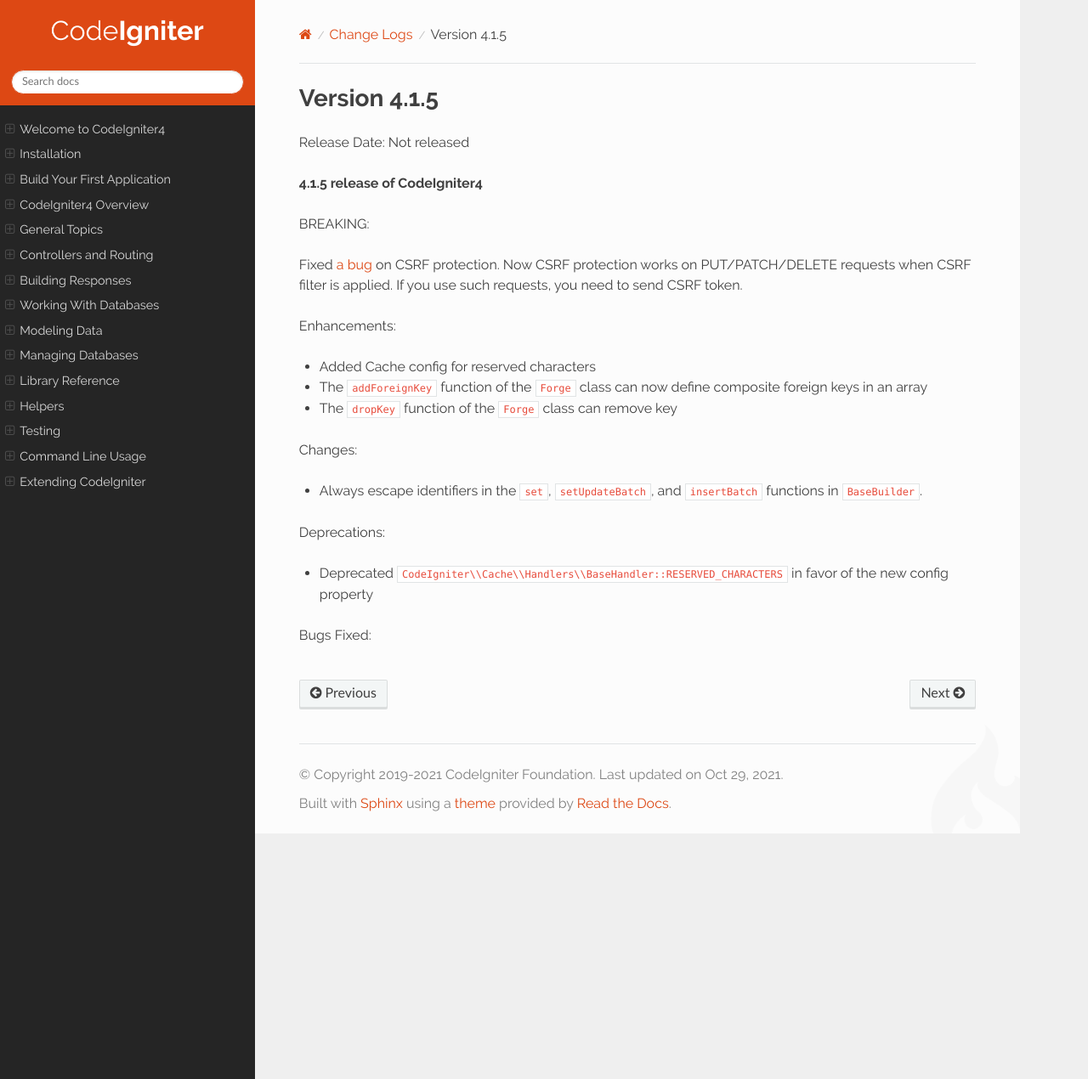
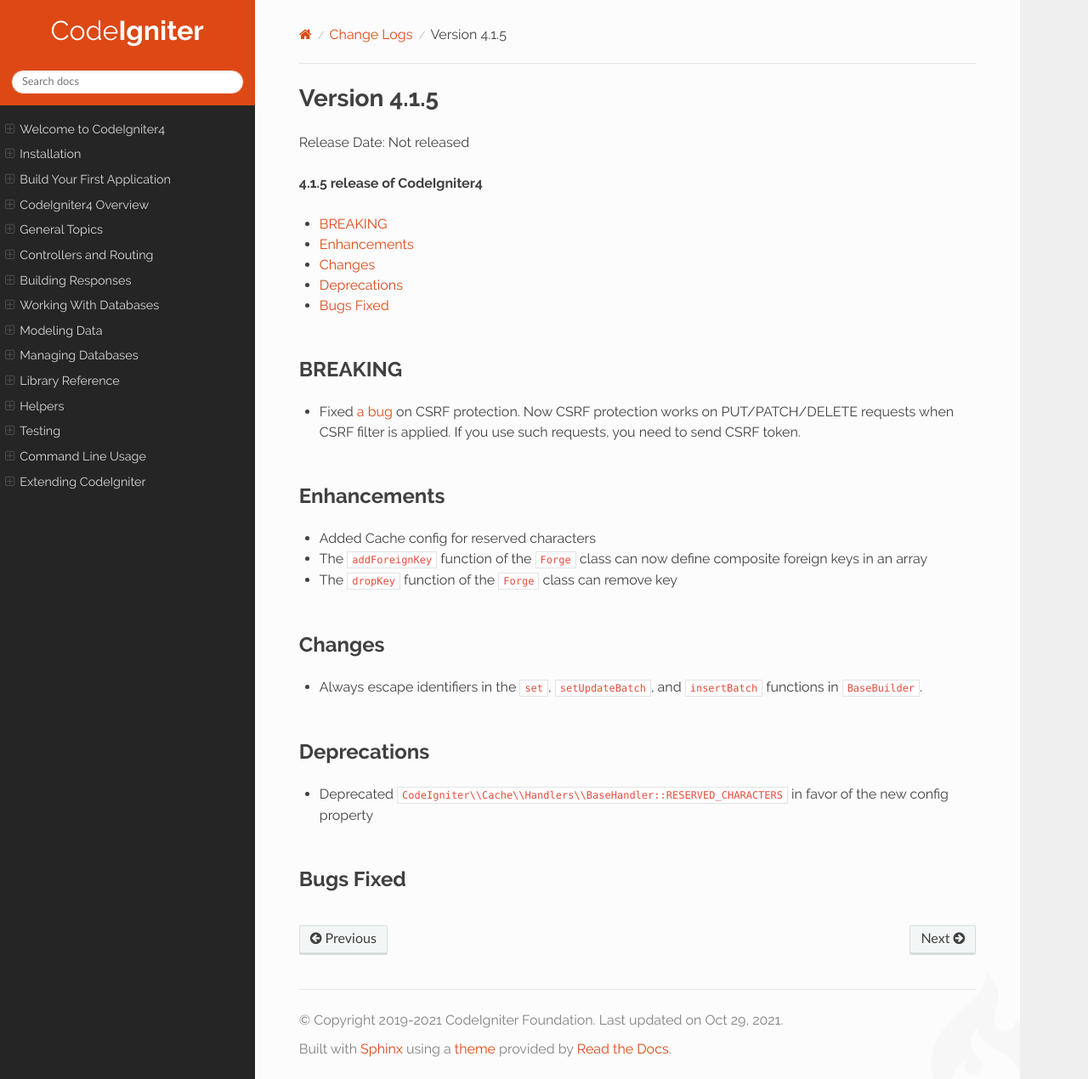
Before and after one commit to NEKOGET/ci4_user_guide_src, a Sphinx documentation site: the page built from source/changelogs/v4.1.5.rst, in a window 1280 px wide and 1270 px high. Shown: the whole window at 85% size. Built offline with Sphinx 7.4.7 and the Read the Docs theme 2.0.0, drawn with Linux system fonts in a browser that asks for light colours.

Commit message:
docs: improve changelogs/v4.1.5.rst format

```diff
--- a/source/changelogs/v4.1.5.rst
+++ b/source/changelogs/v4.1.5.rst
@@ -1,28 +1,35 @@
 Version 4.1.5
-=============
+#############
 
 Release Date: Not released
 
 **4.1.5 release of CodeIgniter4**
 
-BREAKING:
+.. contents::
+    :local:
+    :depth: 1
 
-Fixed `a bug <https://github.com/codeigniter4/CodeIgniter4/issues/2913>`_ on CSRF protection.
-Now CSRF protection works on PUT/PATCH/DELETE requests when CSRF filter is applied.
-If you use such requests, you need to send CSRF token.
+BREAKING
+========
 
-Enhancements:
+- Fixed `a bug <https://github.com/codeigniter4/CodeIgniter4/issues/2913>`_ on CSRF protection. Now CSRF protection works on PUT/PATCH/DELETE requests when CSRF filter is applied. If you use such requests, you need to send CSRF token.
+
+Enhancements
+============
 
 - Added Cache config for reserved characters
 - The ``addForeignKey`` function of the ``Forge`` class can now define composite foreign keys in an array
 - The ``dropKey`` function of the ``Forge`` class can remove key
 
-Changes:
+Changes
+=======
 
 - Always escape identifiers in the ``set``, ``setUpdateBatch``, and ``insertBatch`` functions in ``BaseBuilder``.
 
-Deprecations:
+Deprecations
+============
 
 - Deprecated ``CodeIgniter\\Cache\\Handlers\\BaseHandler::RESERVED_CHARACTERS`` in favor of the new config property
 
-Bugs Fixed:
+Bugs Fixed
+==========
```
